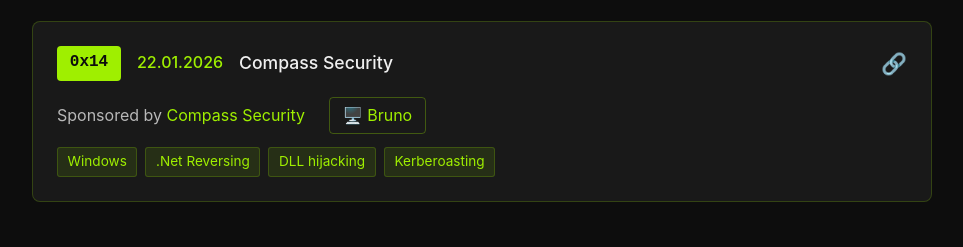
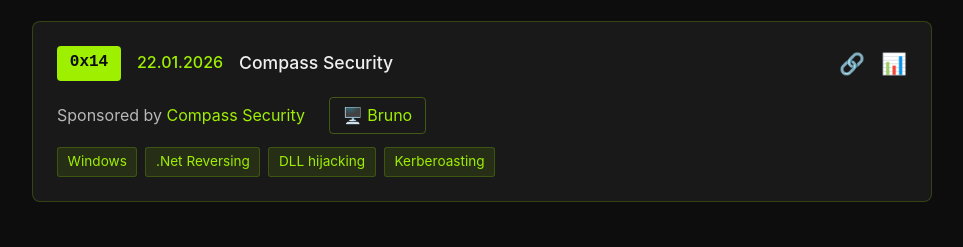
Before and after one commit to antoinet/htb-meetup-zurich, a plain HTML site: page schedule.html in a window 1280 px wide. Shown: the part 511-758 px from the top of the page, without its empty margins (158-1121 px from the left). Drawn offline with Linux system fonts and the light colour scheme.

Commit message:
Add 0x14 slides

```diff
--- a/schedule.html
+++ b/schedule.html
@@ -33,7 +33,7 @@
           <span class="event-title">Compass Security</span>
           <div class="icon-links">
             <a href="https://www.meetup.com/hack-the-box-meetup-zurich-ch/events/312472464" class="icon-link" title="Meetup Event">🔗</a>
-            <!--a href="https://github.com/antoinet/htb-meetup-zurich/tree/main/0x14_20260122_Compass_Security" class="icon-link" title="Slides">📊</a-->
+            <a href="https://github.com/antoinet/htb-meetup-zurich/tree/main/0x14_20260122_Compass_Security" class="icon-link" title="Slides">📊</a>
           </div>
         </div>
         <div class="event-details">
```
